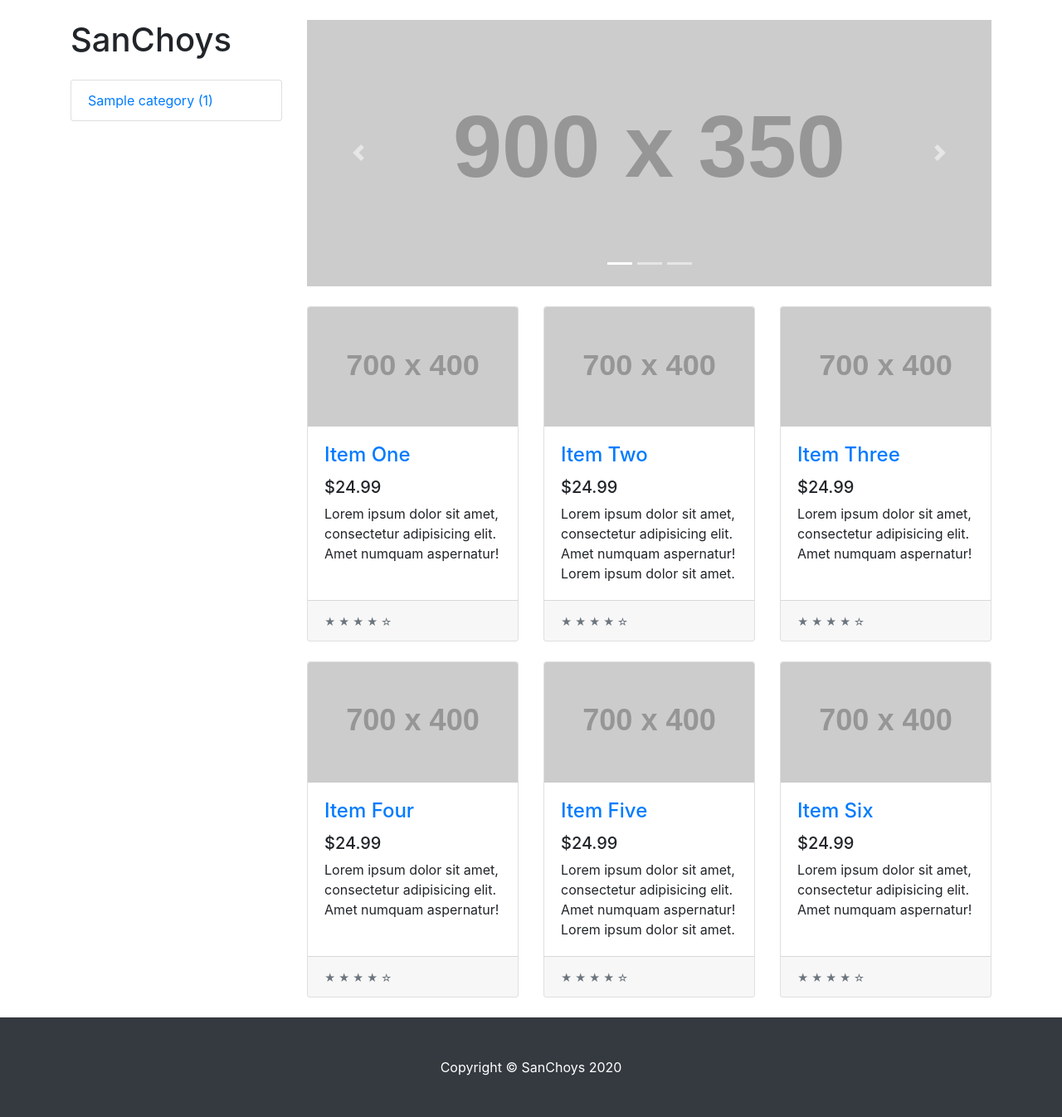
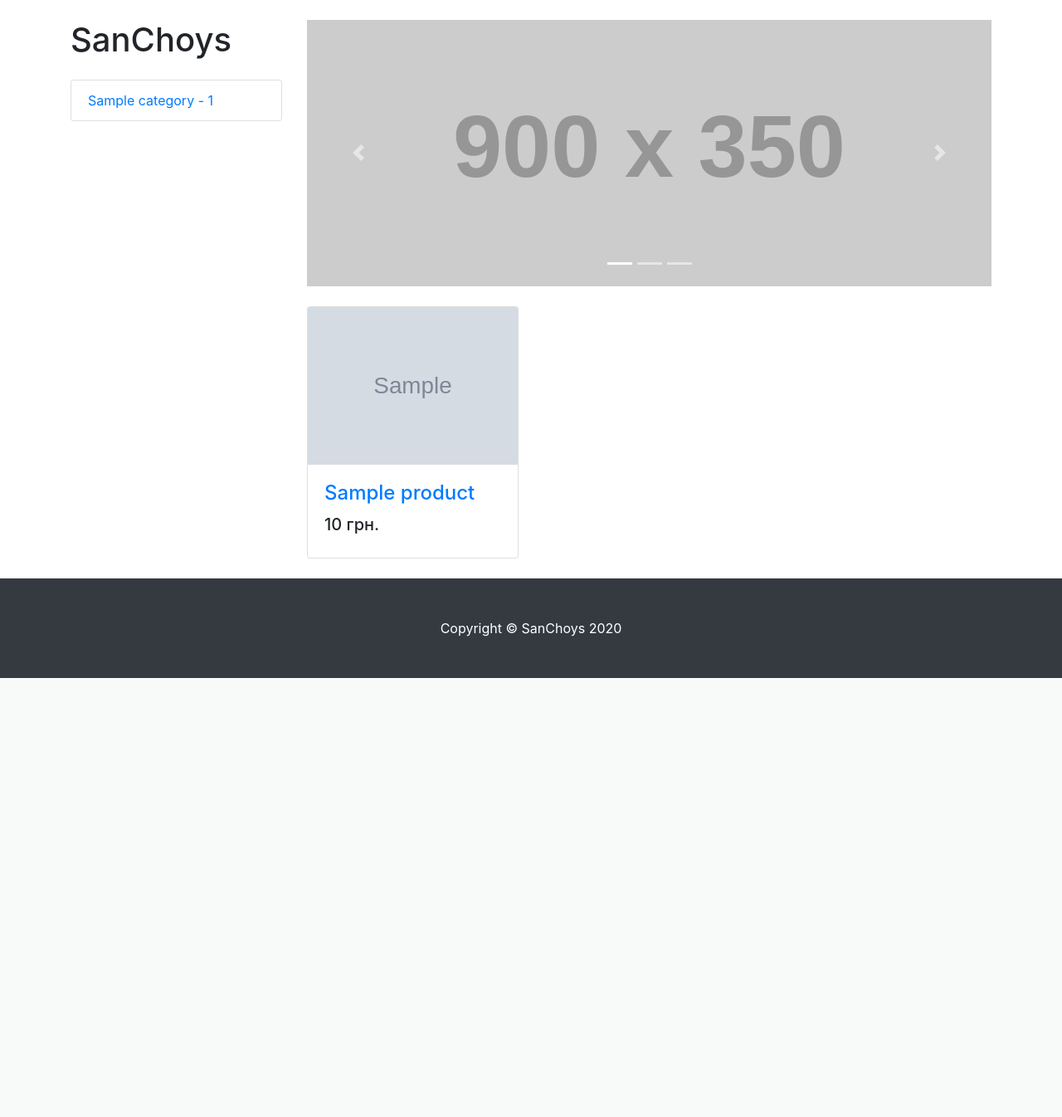
Before and after one commit to SanChoysGitHub/Django, a Django app: template mainapp/templates/base.html in a window 1280 px wide. Shown: the part 56-1402 px from the top of the page at 83% size. After the commit the page ends 873 px from the top, so only its background shows below. Run offline with Django 3.2, Linux system fonts and the light colour scheme; the template is opened without the code that fills it: most values are stand-ins (such as "Sample title", 1, 10 or a date in 2020); grey boxes marked "Sample" are stand-in pictures; grey boxes labelled with a size stand in for pictures from a placeholder-image service; parts of the project's set-up code (start-up, migrations or seed data) failed here and were passed over; some libraries are stand-ins or nearby versions.

Commit message:
Вывод на главную страницу контент.!Не работает, не могу понять почему!

```diff
--- a/mainapp/models.py
+++ b/mainapp/models.py
@@ -30,7 +30,7 @@ class LatestProductsManager:
     def get_products_for_main_page(*args, **kwargs):
         with_respect_to = kwargs.get('with_respect_to')
         products = []
-        ct_models = ContentType.objects.filter(model_in=args)
+        ct_models = ContentType.objects.filter(model=args)
         for ct_model in ct_models:
             model_products = ct_model.model_class()._base_manager.all().order_by('-id')[:5]
             products.extend(model_products)
--- a/mainapp/templates/base.html
+++ b/mainapp/templates/base.html
@@ -62,7 +62,7 @@
         <h1 class="my-4">SanChoys</h1>
         <div class="list-group">
           {% for category in categories %}
-          <a href="{{ category.url }}" class="list-group-item">{{ category.name }} ({{ category.count }})</a>
+          <a href="{{ category.url }}" class="list-group-item">{{ category.name }} - {{ category.count }}</a>
           {% endfor %}
         </div>
 
@@ -99,103 +99,20 @@
         </div>
 
         <div class="row">
-
+          {% for product in products %}
           <div class="col-lg-4 col-md-6 mb-4">
             <div class="card h-100">
-              <a href="#"><img class="card-img-top" src="http://placehold.it/700x400" alt=""></a>
+              <a href="{{ product.get_absolute_url }}"><img class="card-img-top" src="{{ product.image.url }}" alt=""></a>
               <div class="card-body">
                 <h4 class="card-title">
-                  <a href="#">Item One</a>
+                  <a href="{{ product.get_absolute_url }}">{{ product.title }}</a>
                 </h4>
-                <h5>$24.99</h5>
-                <p class="card-text">Lorem ipsum dolor sit amet, consectetur adipisicing elit. Amet numquam aspernatur!</p>
-              </div>
-              <div class="card-footer">
-                <small class="text-muted">&#9733; &#9733; &#9733; &#9733; &#9734;</small>
+                <h5>{{ product.price }} грн.</h5>
               </div>
             </div>
           </div>
-
-          <div class="col-lg-4 col-md-6 mb-4">
-            <div class="card h-100">
-              <a href="#"><img class="card-img-top" src="http://placehold.it/700x400" alt=""></a>
-              <div class="card-body">
-                <h4 class="card-title">
-                  <a href="#">Item Two</a>
-                </h4>
-                <h5>$24.99</h5>
-                <p class="card-text">Lorem ipsum dolor sit amet, consectetur adipisicing elit. Amet numquam aspernatur! Lorem ipsum dolor sit amet.</p>
-              </div>
-              <div class="card-footer">
-                <small class="text-muted">&#9733; &#9733; &#9733; &#9733; &#9734;</small>
-              </div>
-            </div>
-          </div>
-
-          <div class="col-lg-4 col-md-6 mb-4">
-            <div class="card h-100">
-              <a href="#"><img class="card-img-top" src="http://placehold.it/700x400" alt=""></a>
-              <div class="card-body">
-                <h4 class="card-title">
-                  <a href="#">Item Three</a>
-                </h4>
-                <h5>$24.99</h5>
-                <p class="card-text">Lorem ipsum dolor sit amet, consectetur adipisicing elit. Amet numquam aspernatur!</p>
-              </div>
-              <div class="card-footer">
-                <small class="text-muted">&#9733; &#9733; &#9733; &#9733; &#9734;</small>
-              </div>
-            </div>
-          </div>
-
-          <div class="col-lg-4 col-md-6 mb-4">
-            <div class="card h-100">
-              <a href="#"><img class="card-img-top" src="http://placehold.it/700x400" alt=""></a>
-              <div class="card-body">
-                <h4 class="card-title">
-                  <a href="#">Item Four</a>
-                </h4>
-                <h5>$24.99</h5>
-                <p class="card-text">Lorem ipsum dolor sit amet, consectetur adipisicing elit. Amet numquam aspernatur!</p>
-              </div>
-              <div class="card-footer">
-                <small class="text-muted">&#9733; &#9733; &#9733; &#9733; &#9734;</small>
-              </div>
-            </div>
-          </div>
-
-          <div class="col-lg-4 col-md-6 mb-4">
-            <div class="card h-100">
-              <a href="#"><img class="card-img-top" src="http://placehold.it/700x400" alt=""></a>
-              <div class="card-body">
-                <h4 class="card-title">
-                  <a href="#">Item Five</a>
-                </h4>
-                <h5>$24.99</h5>
-                <p class="card-text">Lorem ipsum dolor sit amet, consectetur adipisicing elit. Amet numquam aspernatur! Lorem ipsum dolor sit amet.</p>
-              </div>
-              <div class="card-footer">
-                <small class="text-muted">&#9733; &#9733; &#9733; &#9733; &#9734;</small>
-              </div>
-            </div>
-          </div>
-
-          <div class="col-lg-4 col-md-6 mb-4">
-            <div class="card h-100">
-              <a href="#"><img class="card-img-top" src="http://placehold.it/700x400" alt=""></a>
-              <div class="card-body">
-                <h4 class="card-title">
-                  <a href="#">Item Six</a>
-                </h4>
-                <h5>$24.99</h5>
-                <p class="card-text">Lorem ipsum dolor sit amet, consectetur adipisicing elit. Amet numquam aspernatur!</p>
-              </div>
-              <div class="card-footer">
-                <small class="text-muted">&#9733; &#9733; &#9733; &#9733; &#9734;</small>
-              </div>
-            </div>
-          </div>
-
+          {% endfor %}
+        </div>
         </div>
         <!-- /.row -->
       {% endblock content %}
@@ -211,7 +128,7 @@
   <!-- Footer -->
   <footer class="py-5 bg-dark">
     <div class="container">
-      <p class="m-0 text-center text-white">Copyright &copy; SanChoys 2020</p>
+      <p class="m-0 text-center text-white">Copyright © SanChoys 2020</p>
     </div>
     <!-- /.container -->
   </footer>
--- a/mainapp/templatetags/specifications.py
+++ b/mainapp/templatetags/specifications.py
@@ -49,7 +49,7 @@ def get_product_spec(product, model_name):
     return table_content
 
 
-@register.filter
+@register.filtder
 def product_spec(product):
     model_name = product.__class__._meta.model_name
     return mark_safe(TABLE_HEAD + get_product_spec(product, model_name) + TABLE_TAIL)
```
Also changed, not shown: mainapp/views.py (+8 -3 lines), db.sqlite3.
